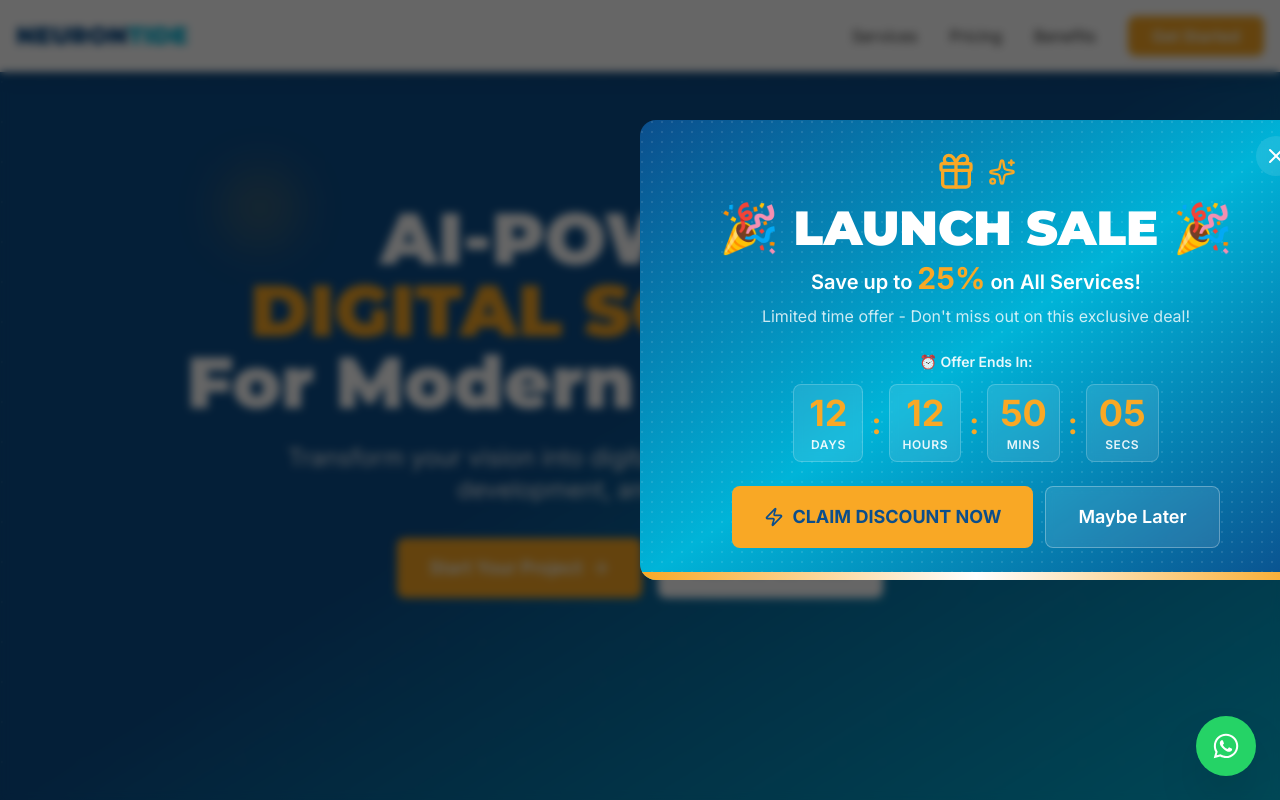
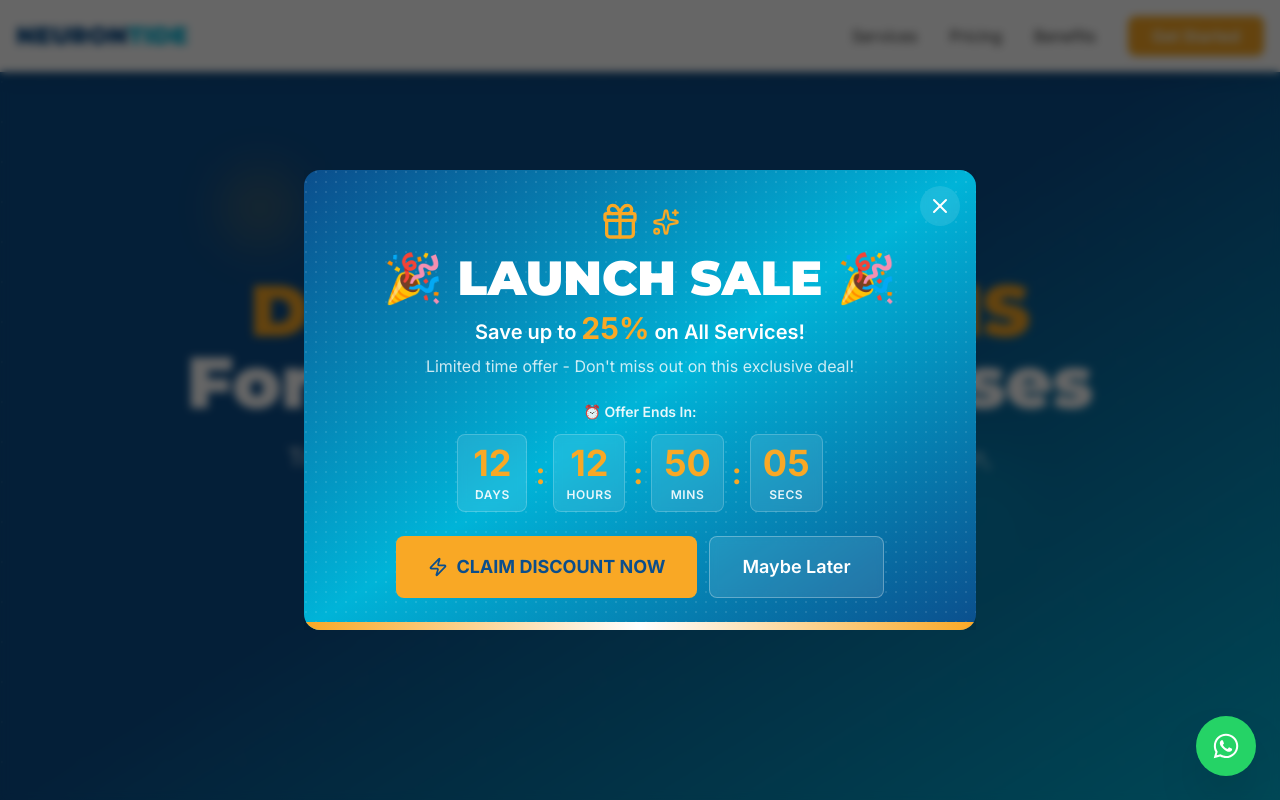
Before and after one commit to Hamceey/ntd, a React (Vite) app: page / in a window 1280 px wide. Shown: the top 800 px of the page. Built offline with nearby package versions, Linux system fonts and the light colour scheme.

Commit message:
fixed popup

```diff
--- a/src/components/layout/PromoBar.jsx
+++ b/src/components/layout/PromoBar.jsx
@@ -85,13 +85,15 @@ const PromoPopup = () => {
           className="fixed inset-0 bg-black/60 backdrop-blur-sm z-50"
         />
 
-         {/* Popup Modal */}
+        {/* Popup Modal - Positioning Wrapper */}
+        <div className="fixed inset-0 z-[60] flex items-center justify-center p-4">
+          {/* Animation Wrapper */}
           <motion.div
-  initial={{ scale: 0.8, opacity: 0, y: -50 }}
-  animate={{ scale: 1, opacity: 1, y: 0 }}
-  exit={{ scale: 0.8, opacity: 0, y: -50 }}
+            initial={{ scale: 0.8, opacity: 0 }}
+            animate={{ scale: 1, opacity: 1 }}
+            exit={{ scale: 0.8, opacity: 0 }}
             transition={{ type: "spring", stiffness: 300, damping: 30 }}
-  className="fixed top-[10%] sm:top-[15%] left-1/2 -translate-x-1/2 z-[60] w-[90%] sm:w-[85%] md:w-[75%] max-w-2xl max-h-[85vh] overflow-y-auto"
+            className="w-full max-w-2xl max-h-[90vh] overflow-y-auto"
           >
             <div className="relative bg-gradient-to-br from-deep-tide-blue via-data-flow-cyan to-deep-tide-blue rounded-2xl shadow-2xl overflow-hidden">
               {/* Background pattern */}
@@ -170,6 +172,7 @@ const PromoPopup = () => {
               </div>
             </div>
           </motion.div>
+        </div>
       </>
     )}
   </AnimatePresence>
```
Lines whose indentation alone changed are shown as unchanged.
